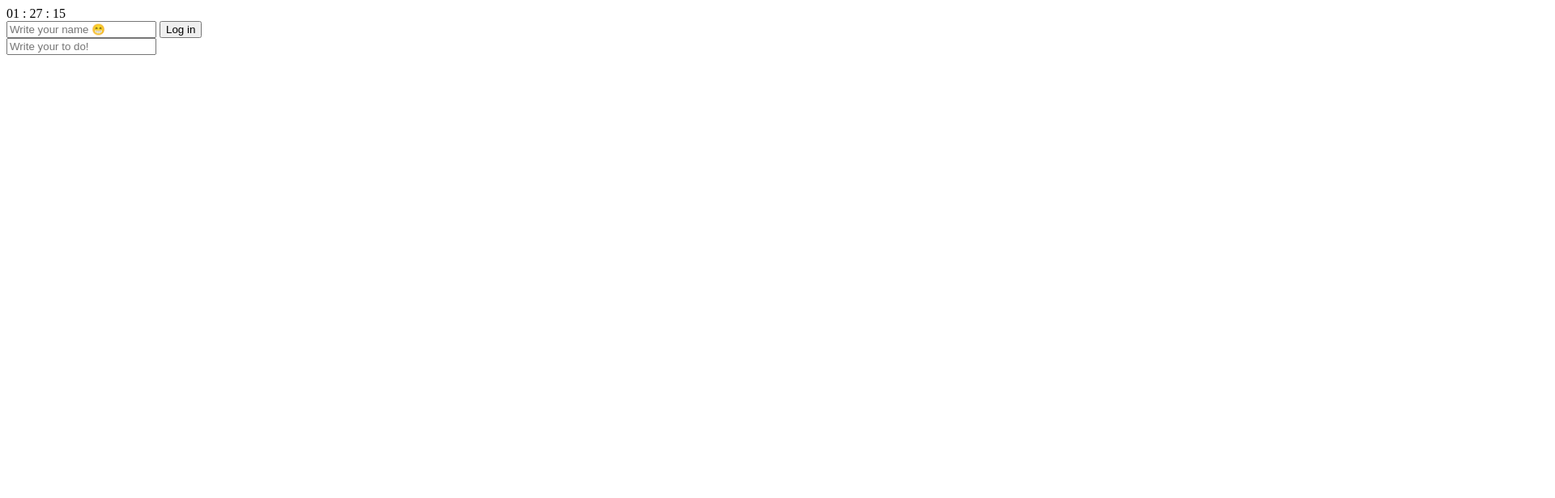
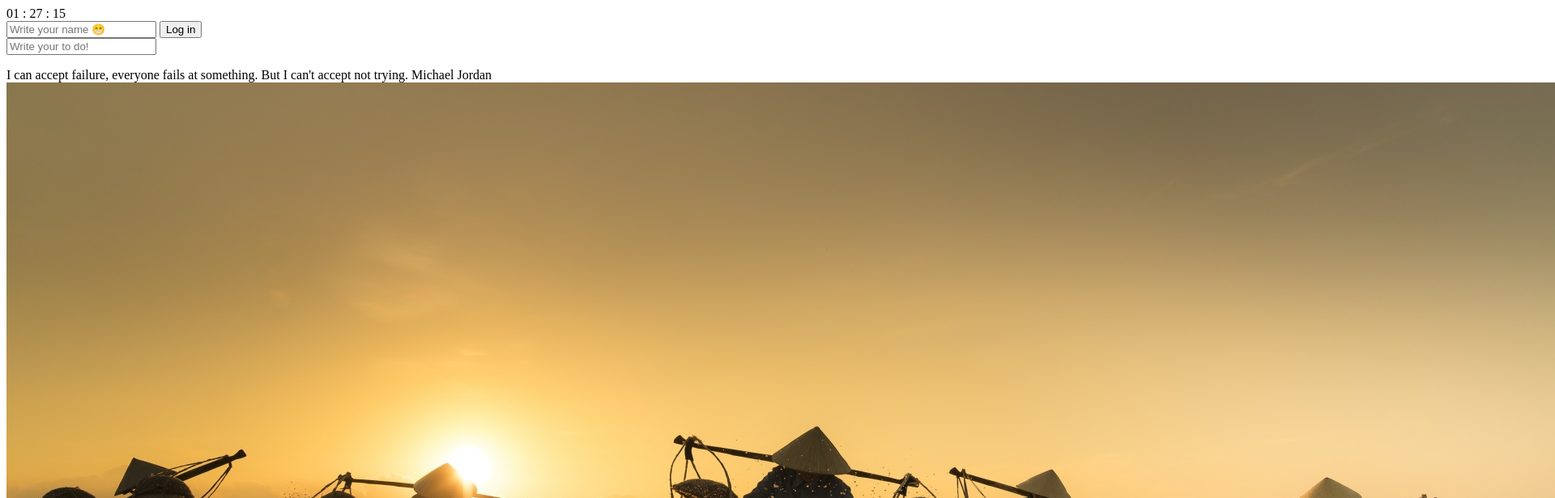
Before and after one commit to longway13/momentum, a plain HTML site: page index.html in a window 1280 px wide. Shown: the top 616 px of the page at 81% size, 1920 px wide, since content can reach past the window. Drawn offline with Linux system fonts and the light colour scheme.

Commit message:
add backgroundImg and quotes

```diff
--- a/index.html
+++ b/index.html
@@ -1,11 +1,17 @@
 <!DOCTYPE html>
 <html lang="en">
   <head>
-    <meta charset="UTF-8">
-    <meta http-equiv="X-UA-Compatible" content="IE=edge">
-    <meta name="viewport" content="width=device-width, initial-scale=1.0">
+    <meta charset="UTF-8" />
+    <meta
+      http-equiv="X-UA-Compatible"
+      content="IE=edge"
+    />
+    <meta
+      name="viewport"
+      content="width=device-width, initial-scale=1.0"
+    />
     <title>Momentum</title>
-    <link rel="stylesheet" href="css/style.css"/>
+    <link rel="stylesheet" href="css/style.css" />
   </head>
   <body>
     <div class="clock">
@@ -13,21 +19,31 @@
     </div>
     <div class="login">
       <form class="login-form hidden">
-            <input type="text" placeholder="Write your name 😁" required maxlength="15"/>
+        <input
+          type="text"
+          placeholder="Write your name 😁"
+          required
+          maxlength="15"
+        />
         <button>Log in</button>
       </form>
       <span class="greeting hidden"></span>
     </div>
     <div class="toDo">
       <form class="toDo-form">
-            <input placeholder="Write your to do!"/>
+        <input placeholder="Write your to do!" />
       </form>
-        <ul class="toDo-list">
-        </ul>
+      <ul class="toDo-list"></ul>
     </div>
-
+    <div class="quoteBox">
+      <span class="quote"></span>
+      <span class="author"></span>
+    </div>
+    <div class="backgroundImg"></div>
     <script src="js/clock.js"></script>
     <script src="js/login.js"></script>
     <script src="js/todo.js"></script>
+    <script src="js/quote.js"></script>
+    <script src="js/background.js"></script>
   </body>
 </html>
--- /dev/null
+++ b/js/background.js
@@ -0,0 +1,8 @@
+const backImgContainer = document.querySelector(
+  ".backgroundImg"
+);
+const backImg = document.createElement("img");
+backImg.src = `../img/${
+  Math.floor(Math.random() * 10) + 1
+}.jpg`;
+backImgContainer.appendChild(backImg);
--- /dev/null
+++ b/js/quote.js
@@ -0,0 +1,61 @@
+const quotes = [
+  {
+    quote:
+      "Don’t settle for what life gives you; make life better and build something.",
+    author: "Ashton Kutcher",
+  },
+  {
+    quote:
+      "Life is like riding a bicycle. To keep your balance, you must keep moving.",
+    author: "Albert Einstein",
+  },
+  {
+    quote: "He can do. She can do. Why not me?",
+    author:
+      "One of Enterpreneur of Korea Kim Taeyeon",
+  },
+  {
+    quote:
+      "Many of life's failures are people who did not realize how close they were to success when they gave up.",
+    author: "Thomas Alva Edison",
+  },
+  {
+    quote:
+      "I fint the harder work, the more luch I have",
+    author: "Thomas Jefferson",
+  },
+  {
+    quote:
+      "Success doesn't come to anyone, but it comes to the self-controlled and the hard-working.",
+    author: "",
+  },
+  {
+    quote:
+      "Life is interesting. In the end, some of your greatest pains, become your greatest strengths",
+    author: "Drew Barrymore",
+  },
+  {
+    quote:
+      "A gem cannot be polished without friction, nor a man  perfected without trials",
+    author: "Chinese Proverb",
+  },
+  {
+    quote:
+      'Whenever I heard "It cannot be done." I know I am close to success. ',
+    author: "Michael Flatley",
+  },
+  {
+    quote:
+      "I can accept failure, everyone fails at something. But I can't accept not trying.",
+    author: "Michael Jordan",
+  },
+];
+
+const quoteOfDay =
+  quotes[
+    Math.floor(Math.random() * quotes.length)
+  ];
+const quote = document.querySelector(".quote");
+const author = document.querySelector(".author");
+quote.innerText = quoteOfDay.quote;
+author.innerText = quoteOfDay.author;
```
Also changed, not shown: img/1.jpg (added), img/10.jpg (added), img/2.jpg (added), img/3.jpg (added), img/4.jpg (added), img/5.jpg (added), img/6.jpg (added), img/8.jpg (added), 2 other files. Lines whose indentation alone changed are shown as unchanged.
